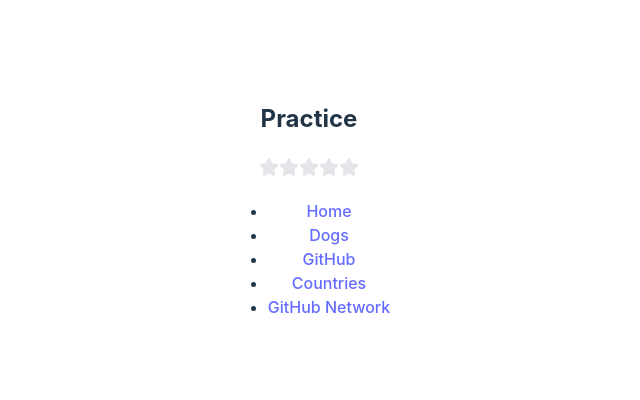
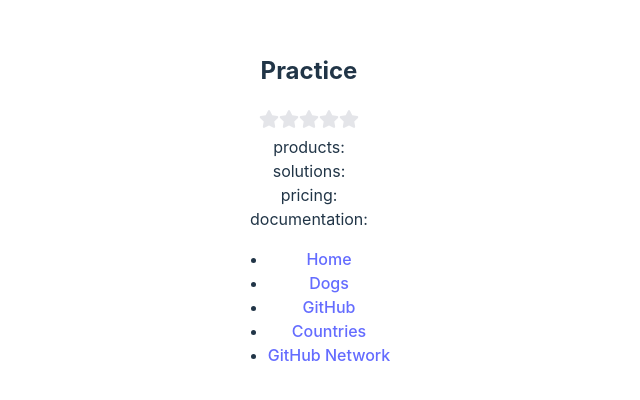
Before and after one commit to larijanim/prac1, a React (Vite) app: page / in a window 1280 px wide. Shown: the part 192-592 px from the top of the page, without its empty margins (331-971 px from the left). Built offline with nearby package versions, Linux system fonts and the light colour scheme.

Commit message:
add nestedlink

```diff
--- a/package.json
+++ b/package.json
@@ -12,6 +12,7 @@
   "dependencies": {
     "@fortawesome/fontawesome-svg-core": "^6.5.1",
     "@fortawesome/free-solid-svg-icons": "^6.5.1",
+    "prop-types": "^15.8.1",
     "react": "^18.2.0",
     "react-dom": "^18.2.0",
     "react-icons": "^4.12.0",
--- a/src/App.jsx
+++ b/src/App.jsx
@@ -5,16 +5,36 @@ import Countries from "./Countries";
 import Dog from "./Dog";
 import GithubNetwork from "./GithubNetwork";
 import { BrowserRouter,Routes, Route , Link} from "react-router-dom";
-import Rating from './Rating'
+import Rating from './Rating';
+import NestedLinks from './NestedLink';
+//import Gl from "./Gl";
+const App = () => {
 
-const App = () => {
+  const responseData = {
+    products: {
+      analytics: {
+        amazon_athena: {
+        amazon_cloudsearch: {},
+      },
+      blockchain: {},
+    },},
+    solutions: {
+      by_use_case: {},
+      by_industry: {},
+    },
+    pricing: {},
+    documentation: {},
+  };
+
 
 return (
 <div className="App">
 <header className="App-header">
 <h2>Practice</h2>
 </header>
+
 <Rating/>
+<NestedLinks links={responseData} />
 <BrowserRouter>
 <nav>
         <ul>
--- a/src/Dog.jsx
+++ b/src/Dog.jsx
@@ -12,7 +12,8 @@ const Dog=()=>{
         try{
             const response=await fetch('https://dog.ceo/api/breeds/list/all');
             if(!response.ok){
-                console.error('sdsds');}
+                console.error('sdsds');
+            }
                 const result=await response.json();
                 const breeds=await result.message;
 
@@ -67,8 +68,8 @@ const Dog=()=>{
         <select value={selectedOption} onChange={handleOptionChange}>
         {data?.map((i,index)=>(<option key={index} value={i}>{i}</option>))}</select>
         <div>
-         {imgd!==null && imgd?.map((d,index) =>(<div key={index}>
-            {d?<img src={d}   onError={() =>setImgd(null)}/>:null}</div>)) } </div>
+         {imgd!==null && imgd?.map((dogimage,index) =>(<div key={index}>
+            {dogimage?<img src={dogimage}   onError={() =>setImgd(null)}/>:null}</div>)) } </div>
         </div>)
 }
 
--- /dev/null
+++ b/src/NestedLink.jsx
@@ -0,0 +1,32 @@
+import React, { useState } from 'react';
+
+const NestedLinks = ({ links }) => {
+  const [expandedCategories, setExpandedCategories] = useState([]);
+
+  const handleCategoryClick = (category) => {
+    setExpandedCategories(prevExpandedCategories => {
+      if (prevExpandedCategories.includes(category)) {
+        return prevExpandedCategories.filter(cat => cat !== category);
+      } else {
+        return [...prevExpandedCategories, category];
+      }
+    });
+  };
+
+  return (
+    <React.Fragment>
+      {Object.entries(links).map(([category, subLinks]) => (
+        <React.Fragment key={category}>
+          <div><span onClick={() => handleCategoryClick(category)}>{category}</span>:</div>
+          {expandedCategories.includes(category) && (
+           <div> <ul>
+              <NestedLinks links={subLinks} />
+            </ul></div>
+          )}
+        </React.Fragment>
+      ))}
+    </React.Fragment>
+  );
+};
+
+export default NestedLinks;
```
Also changed, not shown: 1 other file (tests, documents, lock files or other folders).
